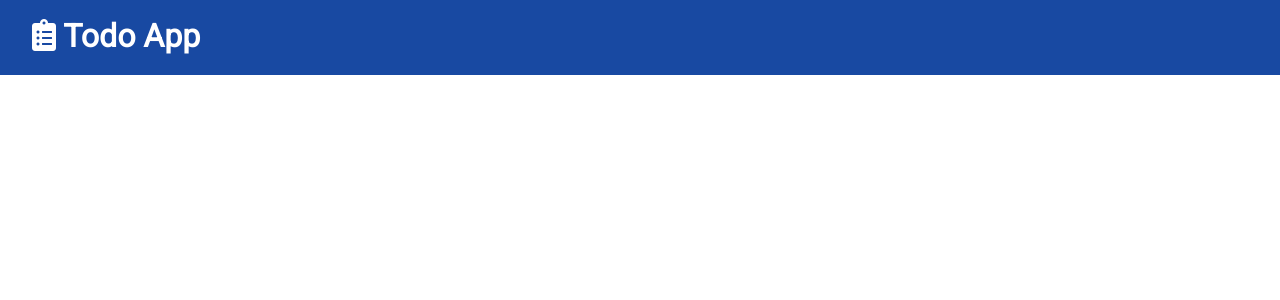
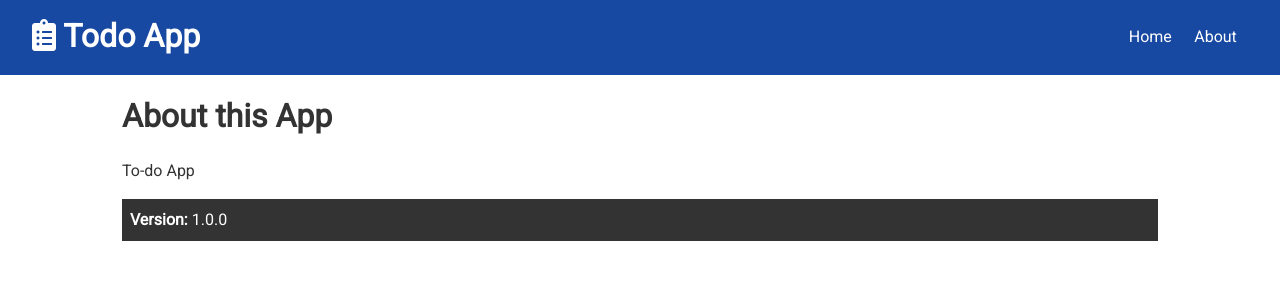
Before and after one commit to Violet-Bora-Lee/simple-todo-app-client, a React (Create React App) app: page /about in a window 1280 px wide. Shown: the top 300 px of the page. Built offline with nearby package versions, Linux system fonts and the light colour scheme.

Commit message:
Home, About 컴포넌트 구현, 라우터 설정
- 메인 페이지, 앱 소개 페이지

```diff
--- a/src/App.js
+++ b/src/App.js
@@ -1,12 +1,24 @@
-import React from 'react';
-import { BrowserRouter as Router } from "react-router-dom";
+import React, { Fragment } from 'react';
+import { BrowserRouter as Router, Route, Switch } from "react-router-dom";
+
 import Navbar from "./components/layout/Navbar";
+import Home from "./components/pages/Home";
+import About from "./components/pages/About";
+
 import './App.css';
 
 const App = () => {
 	return (
 		<Router>
+			<Fragment>
 				<Navbar/>
+				<div className="container">
+					<Switch>
+						<Route exact path='/' component={Home} />
+						<Route exact path='/about' component={About} />
+					</Switch>
+				</div>
+			</Fragment>
 		</Router>
 );
 }
--- a/src/components/layout/Navbar.js
+++ b/src/components/layout/Navbar.js
@@ -1,12 +1,24 @@
 import React from "react";
 import PropTypes from "prop-types";
+import { Link } from "react-router-dom";
 
 const Navbar = ({ icon, title }) => {
 	return (
 		<div className="navbar bg-primary">
+
 			<h1>
 				<i className={icon}/>  {title}
 			</h1>
+
+			<ul>
+				<li>
+					<Link to='/'>Home</Link>
+				</li>
+				<li>
+					<Link to='/about'>About</Link>
+				</li>
+			</ul>
+
 		</div>
 	);
 };
--- /dev/null
+++ b/src/components/pages/About.js
@@ -0,0 +1,17 @@
+import React from 'react';
+
+const About = () => {
+	return (
+		<div>
+			<h1>About this App</h1>
+			<p className="my-1">
+				To-do App
+			</p>
+			<p className="bg-dark p">
+				<strong>Version: </strong> 1.0.0
+			</p>
+		</div>
+	);
+};
+
+export default About;
--- /dev/null
+++ b/src/components/pages/Home.js
@@ -0,0 +1,11 @@
+import React from 'react';
+
+const Home = () => {
+	return (
+		<div>
+			<h1>Home</h1>
+		</div>
+	);
+};
+
+export default Home;
```
